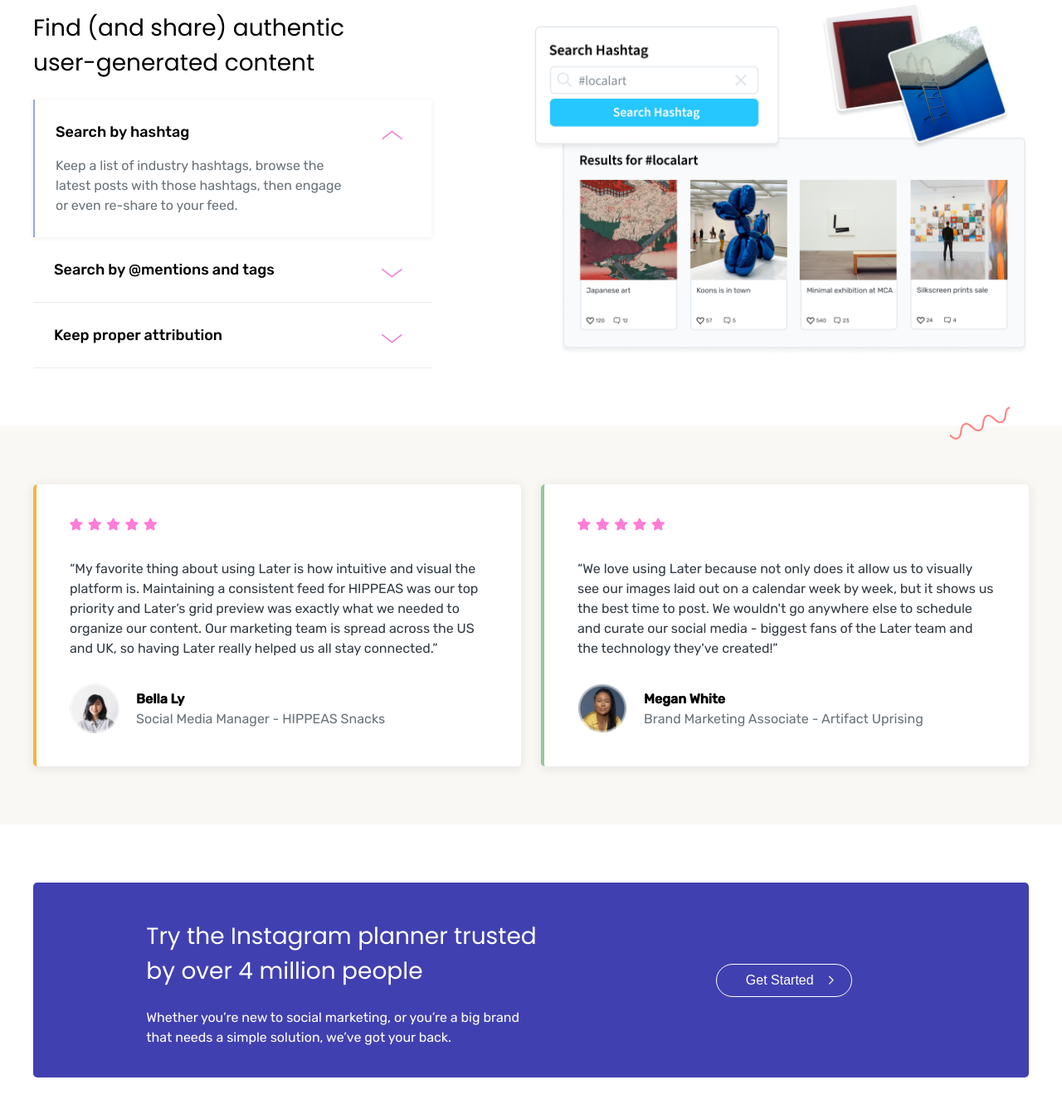
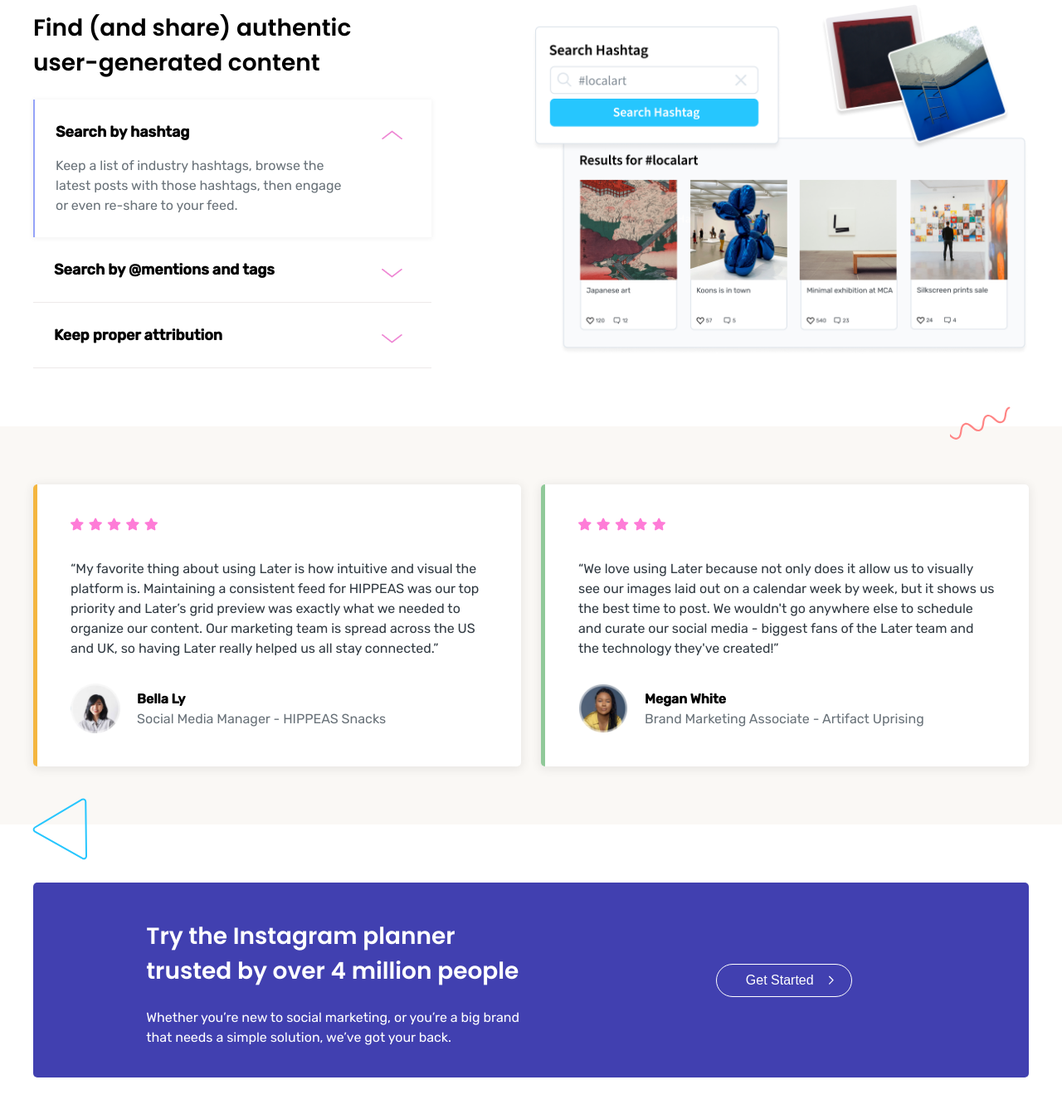
Before and after one commit to shannondraper/web-designer-test, a website: page index.html in a window 1280 px wide. Shown: the part 785-2122 px from the top of the page at 83% size. Drawn offline with Linux system fonts and the light colour scheme.

Commit message:
fine tuning

```diff
--- a/dev/styles/global.scss
+++ b/dev/styles/global.scss
@@ -34,7 +34,7 @@
 h4,
 h5 {
     font-family : $ff-poppins;
-    font-weight : 500;
+    font-weight : 600;
 }
 
 p,
@@ -88,12 +88,10 @@
 }
 h2 {
     font-size   : 28px;
-    font-weight : 500;
 }
 h3 {
     font-family : $ff-rubik;
     font-size   : 18px;
-    font-weight : 500;
 }
 a {
     text-decoration : none;
--- a/dev/styles/main.scss
+++ b/dev/styles/main.scss
@@ -156,12 +156,12 @@
 		width         : 49%;
 		padding       : 40px;
 		border-radius : 5px;
-		box-shadow: 0 2px 12px 2px rgba(0,0,0,0.07);
+		box-shadow    : 0 2px 12px 2px rgba(0,0,0,0.07);
 		&:first-of-type {
-			border-left : 4px solid $orange;
+			border-left : 5px solid $orange;
 		}
 		&:last-of-type {
-			border-left : 4px solid $green;
+			border-left : 5px solid $green;
 		}
 	}
 	blockquote {
@@ -191,7 +191,14 @@
 }
 
 footer {
-	color : white;
+	color    : white;
+	position : relative;
+	&::before {
+		position : absolute;
+		content  : url('../../public/assets/decoration-triangle.svg');
+		top      : -50px;
+		left     : 3%;
+	}
 	.container {
 		background-color : $purple;
 		padding          : 20px 70px;
--- a/index.html
+++ b/index.html
@@ -7,7 +7,8 @@
 
 	<!-- Google Fonts -->
 	<link rel="preconnect" href="https://fonts.gstatic.com">
-	<link href="https://fonts.googleapis.com/css2?family=Poppins&family=Rubik:wght@300;400;500&display=swap"
+	<link
+		href="https://fonts.googleapis.com/css2?family=Poppins:wght@400;500;600&family=Rubik:wght@300;400;500&display=swap"
 		rel="stylesheet">
 
 	<link rel="stylesheet" href="public/styles/style.css">
--- a/public/styles/style.css
+++ b/public/styles/style.css
@@ -7,7 +7,7 @@
 h4,
 h5 {
   font-family: "Poppins", "Helvetica Neue", Helvetica, Arial, "Lucida Grande", sans-serif;
-  font-weight: 500; }
+  font-weight: 600; }
 
 p,
 blockquote,
@@ -55,13 +55,11 @@
     color: #697279; }
 
 h2 {
-  font-size: 28px;
-  font-weight: 500; }
+  font-size: 28px; }
 
 h3 {
   font-family: "Rubik", "Helvetica Neue", Helvetica, Arial, "Lucida Grande", sans-serif;
-  font-size: 18px;
-  font-weight: 500; }
+  font-size: 18px; }
 
 a {
   text-decoration: none;
@@ -279,7 +277,7 @@
 h4,
 h5 {
   font-family: "Poppins", "Helvetica Neue", Helvetica, Arial, "Lucida Grande", sans-serif;
-  font-weight: 500; }
+  font-weight: 600; }
 
 p,
 blockquote,
@@ -327,13 +325,11 @@
     color: #697279; }
 
 h2 {
-  font-size: 28px;
-  font-weight: 500; }
+  font-size: 28px; }
 
 h3 {
   font-family: "Rubik", "Helvetica Neue", Helvetica, Arial, "Lucida Grande", sans-serif;
-  font-size: 18px;
-  font-weight: 500; }
+  font-size: 18px; }
 
 a {
   text-decoration: none;
@@ -550,9 +546,9 @@
   -webkit-box-shadow: 0 2px 12px 2px rgba(0, 0, 0, 0.07);
           box-shadow: 0 2px 12px 2px rgba(0, 0, 0, 0.07); }
   .reviews article:first-of-type {
-    border-left: 4px solid #F4B640; }
+    border-left: 5px solid #F4B640; }
   .reviews article:last-of-type {
-    border-left: 4px solid #90C999; }
+    border-left: 5px solid #90C999; }
 
 .reviews blockquote {
   color: #323B43;
@@ -578,7 +574,13 @@
     color: #697279; }
 
 footer {
-  color: white; }
+  color: white;
+  position: relative; }
+  footer::before {
+    position: absolute;
+    content: url("../../public/assets/decoration-triangle.svg");
+    top: -50px;
+    left: 3%; }
   footer .container {
     background-color: #4140B0;
     padding: 20px 70px;
```
Also changed, not shown: public/assets/decoration-triangle.svg (added).
